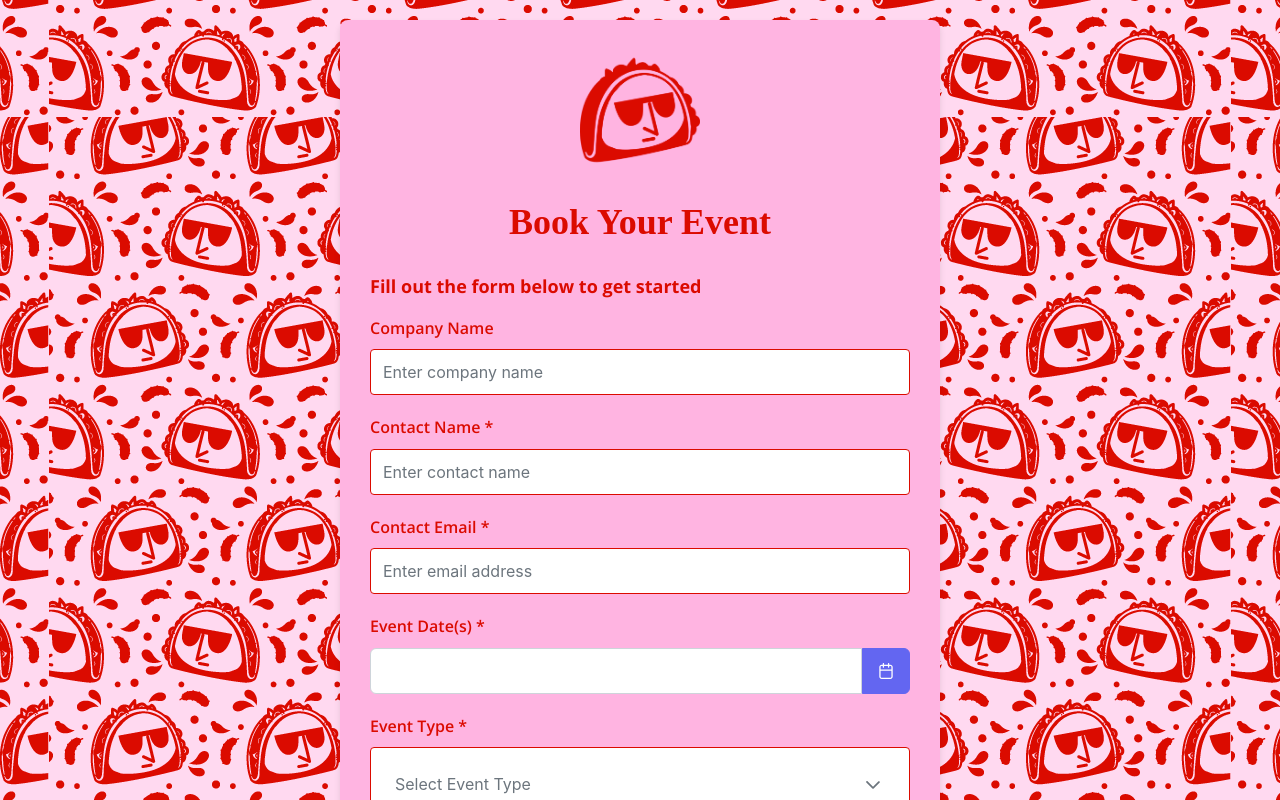
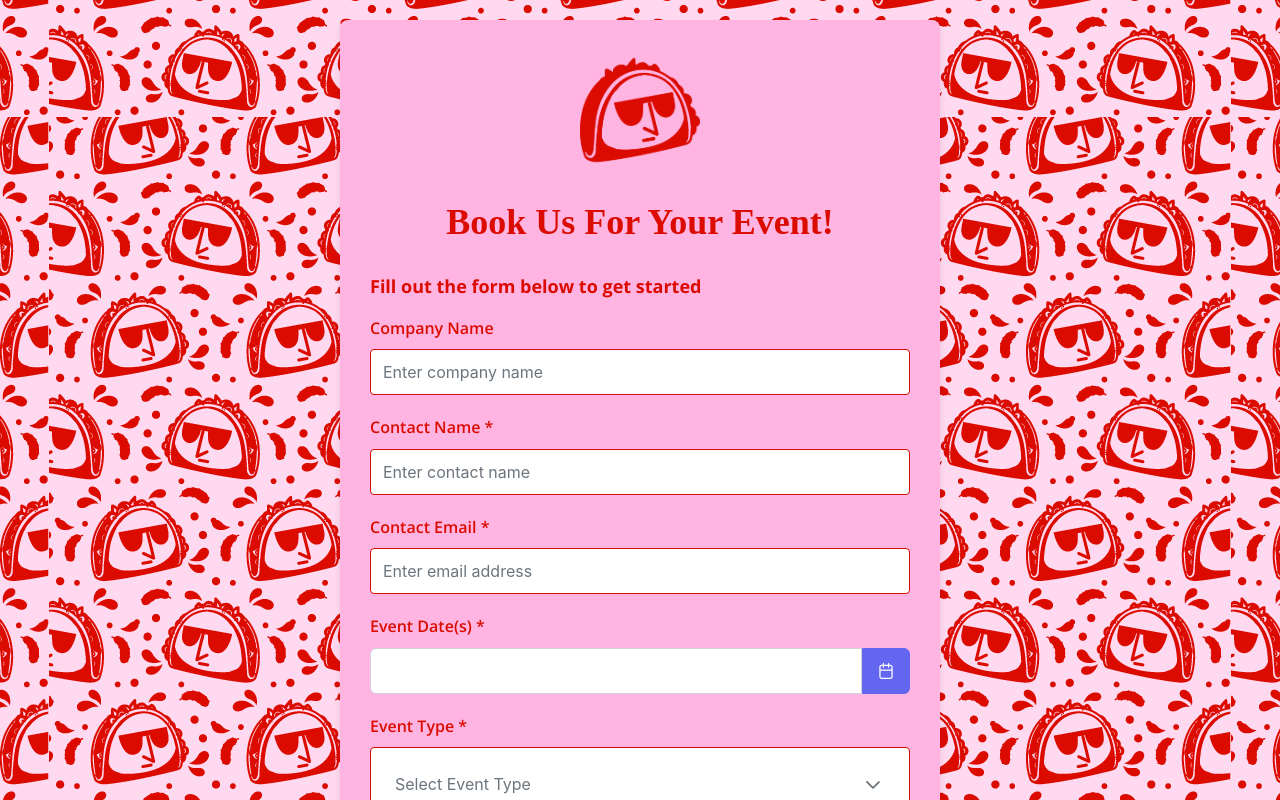
Before and after one commit to mel-saka/birriaBoss, a React (Create React App) app: page / in a window 1280 px wide. Shown: the top 800 px of the page. Built offline with nearby package versions, Linux system fonts and the light colour scheme; a web font is replaced by a local one.

Commit message:
Changed Title

```diff
--- a/src/components/BookingForm.js
+++ b/src/components/BookingForm.js
@@ -175,7 +175,7 @@ const BookingForm = () => {
         {/* Add logo at the top */}
 
         <img src={`${process.env.PUBLIC_URL}/images/Birria_Boss_favicon_red.png`} alt="Birria Boss Logo" style={customStyles.logo} />
-        <h1 style={customStyles.header}>Book Your Event</h1>
+        <h1 style={customStyles.header}>Book Us For Your Event!</h1>
         <h2 style={customStyles.subheader}>Fill out the form below to get started</h2>
 
         <form onSubmit={handleSubmit}>
```
